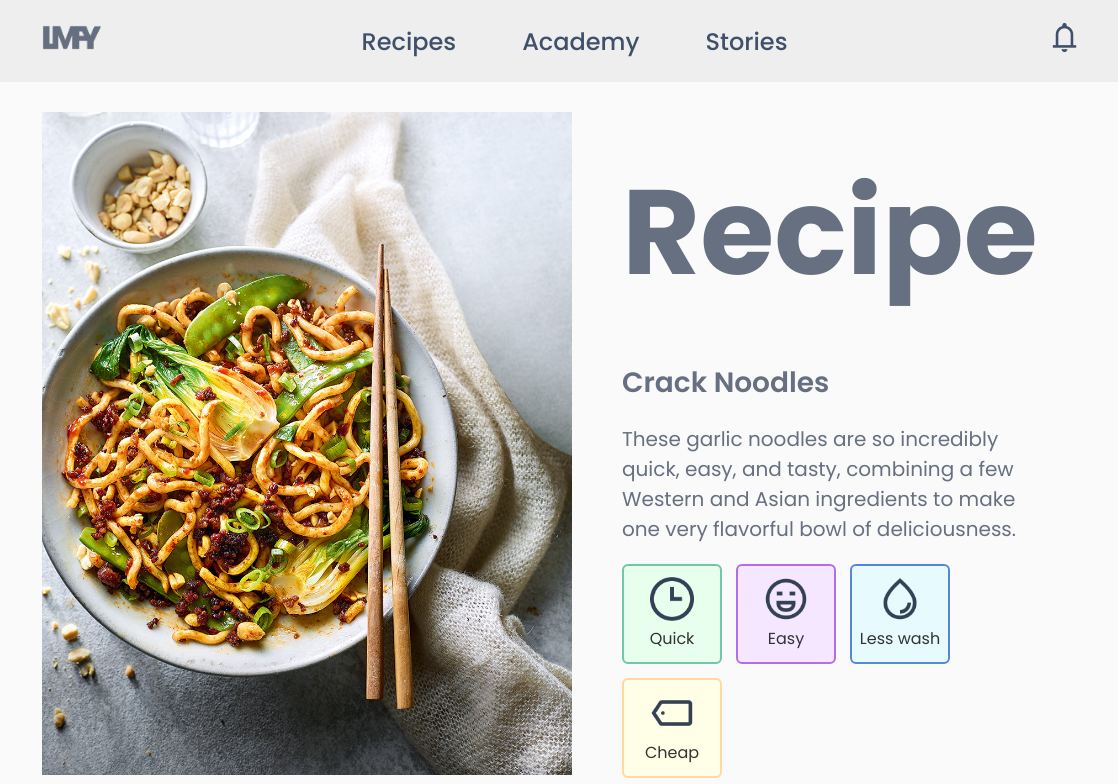
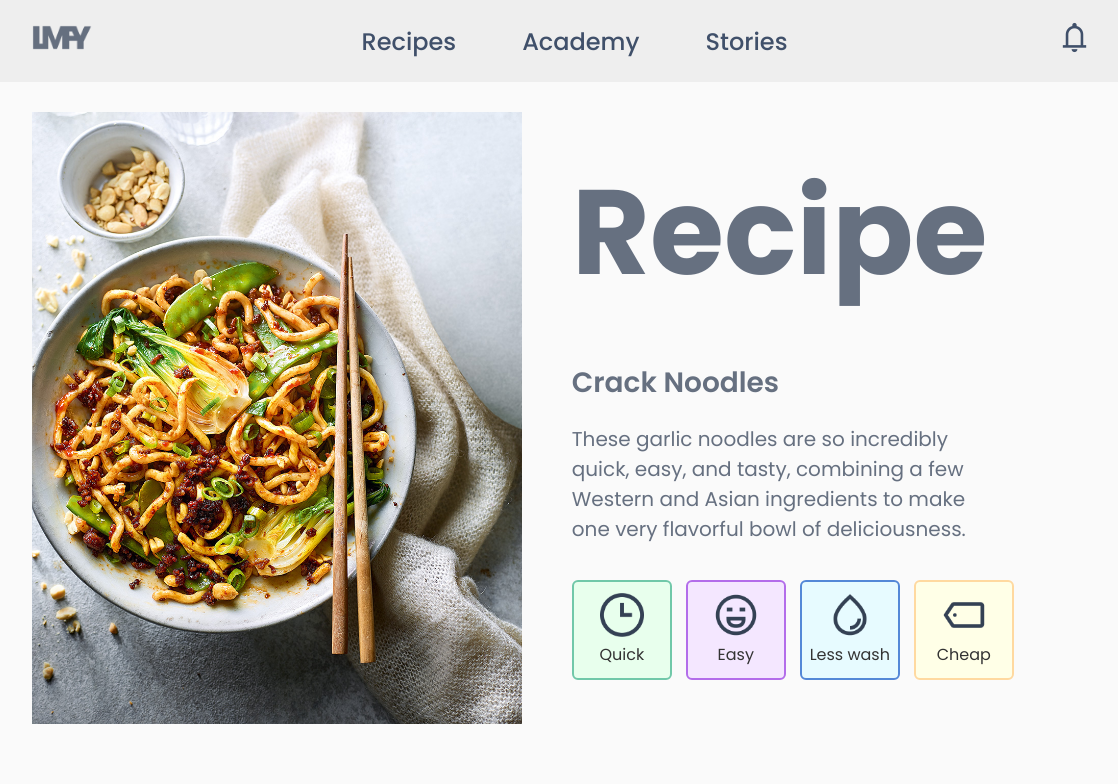
Before and after one commit to FredrikRidderfalk/let-me-feed-you, an Angular app: page /recipe in a window 1536 px wide. Shown: the top 784 px of the page, without its empty margins (206-1324 px from the left). Built offline with nearby package versions, Linux system fonts and the light colour scheme.

Commit message:
update max width

```diff
--- a/src/app/components/footer/footer.component.sass
+++ b/src/app/components/footer/footer.component.sass
@@ -58,7 +58,7 @@ footer
         @include flex-space-between
         padding: rem(10)
         margin: 0 auto
-        max-width: 1100px
+        max-width: 1120px
     .footer__right, .footer__left
         @include flex-space-between
         flex-direction: column
--- a/src/app/components/navbar/navbar.component.sass
+++ b/src/app/components/navbar/navbar.component.sass
@@ -29,4 +29,4 @@
 // Media queries
 @media screen and (min-width: 768px)
     .container__navbar-content
-        max-width: 1100px
+        max-width: 1120px
--- a/src/app/components/recipe/recipe.component.sass
+++ b/src/app/components/recipe/recipe.component.sass
@@ -66,7 +66,7 @@ strong
     main
         padding-inline: rem(30)
         margin-inline: auto
-        max-width: 1100px
+        max-width: 1120px
     h1
         font-size: rem(120)
     .container__ingredients-flex, .container__instructions, .container__notes
@@ -82,9 +82,8 @@ strong
     .recipe-img
         width: 100%
         object-fit: fill
-    .container__recipe-intro__text
+    .container__text-tags
         width: 100%
-    .container__text-tags
         padding: rem(30) // remove if wanting to align with edges of image
 
     // Ingredients-flex
@@ -144,8 +143,8 @@ strong
         margin-top: rem(10)
 
 @media screen and (min-width: 1366px)
-    // main
-    //     max-width: 1100px
-    //     border: 1px solid magenta
     .ingredient, .instructions, .notes__text, .flex-item, .description-text
         font-size: rem(20)
+    .container__tags
+        display: flex
+        // flex-wrap: nowrap
```
